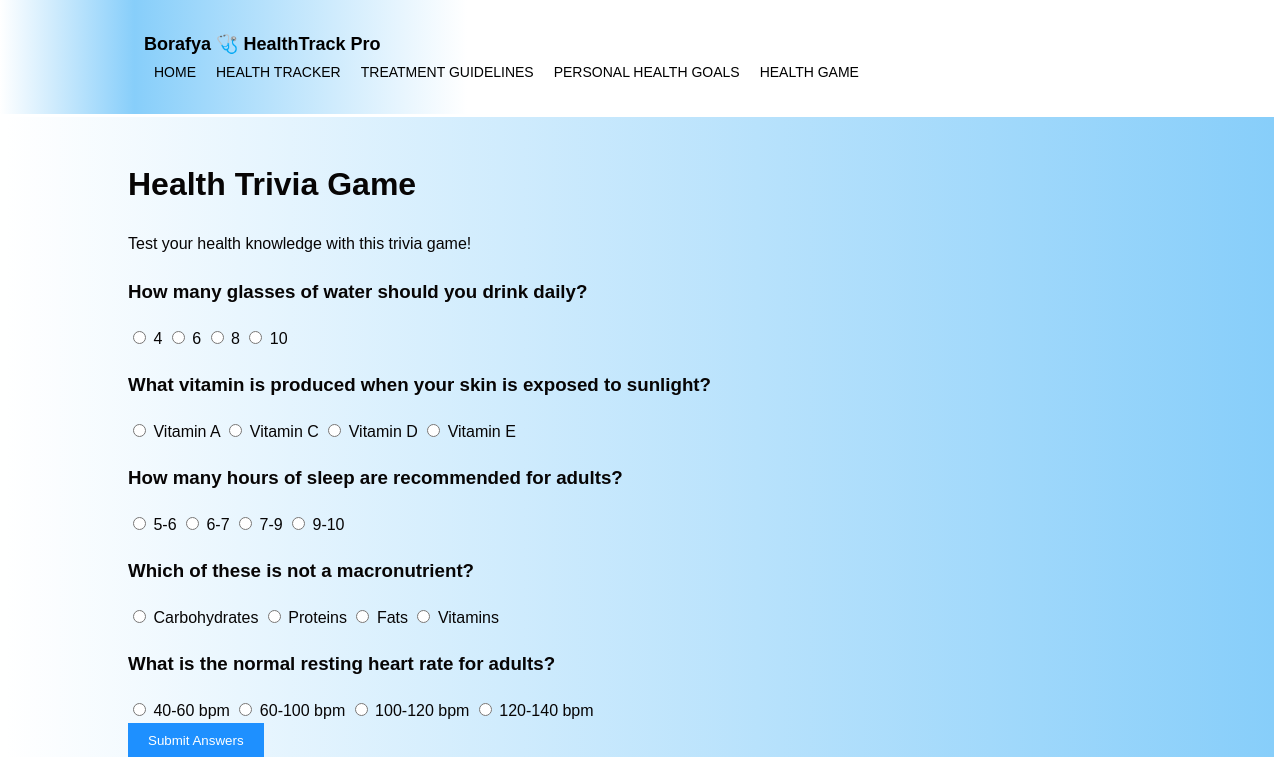
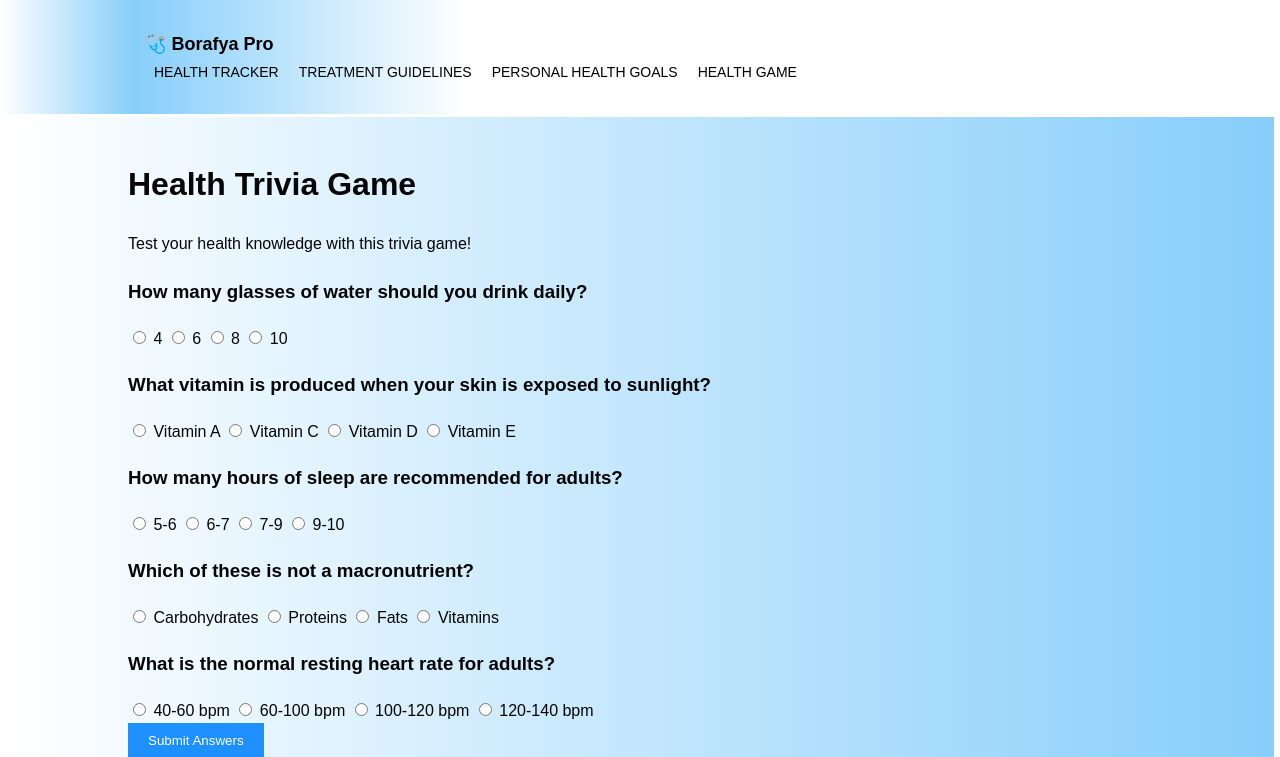
Before and after one commit to cashilaa/healthtracher, a Flask app: page /health_game in a window 1280 px wide. Shown: the top 757 px of the page. Run offline with Flask 3, Linux system fonts and the light colour scheme.

Commit message:
Update base.html

```diff
--- a/templates/base.html
+++ b/templates/base.html
@@ -10,17 +10,15 @@
     <header>
         <div class="container">
             <div id="branding">
-                <h1><span class="highlight">Borafya 🩺 HealthTrack</span> Pro</h1>
+                <h1><span class="highlight">🩺 Borafya</span> Pro</h1>
             </div>
             <nav>
                 <ul>
-                    <li><a href="{{ url_for('home') }}">Home</a></li>
                     <li><a href="{{ url_for('health_tracker') }}">Health Tracker</a></li>
                     <li><a href="{{ url_for('treatment_guidelines') }}">Treatment Guidelines</a></li>
                     <li><a href="{{ url_for('health_goals_route') }}">Personal Health Goals</a></li>
                     <li><a href="{{ url_for('health_game') }}">Health Game</a></li>
                 </ul>
-            </nav>
             </nav>
         </div>
     </header>
```
